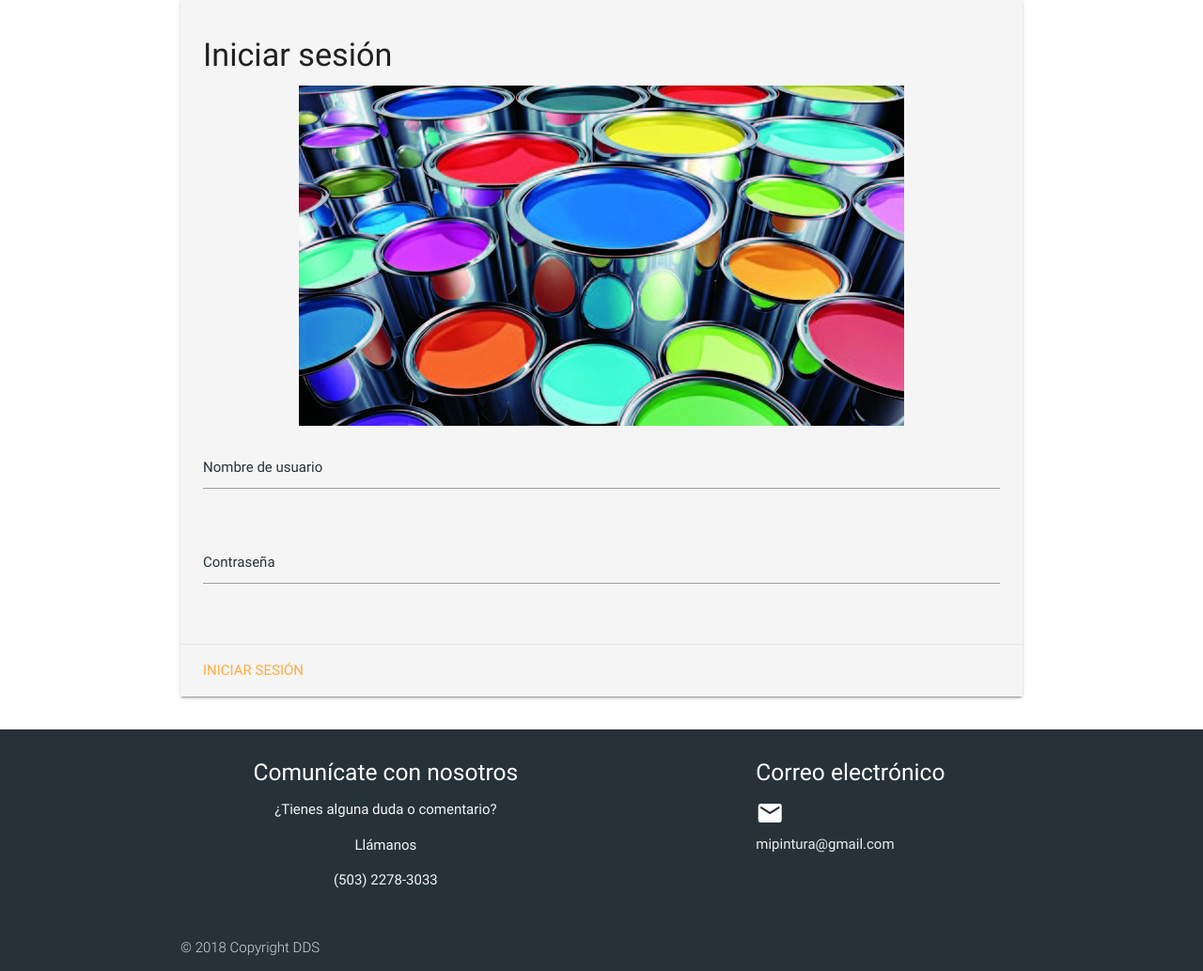
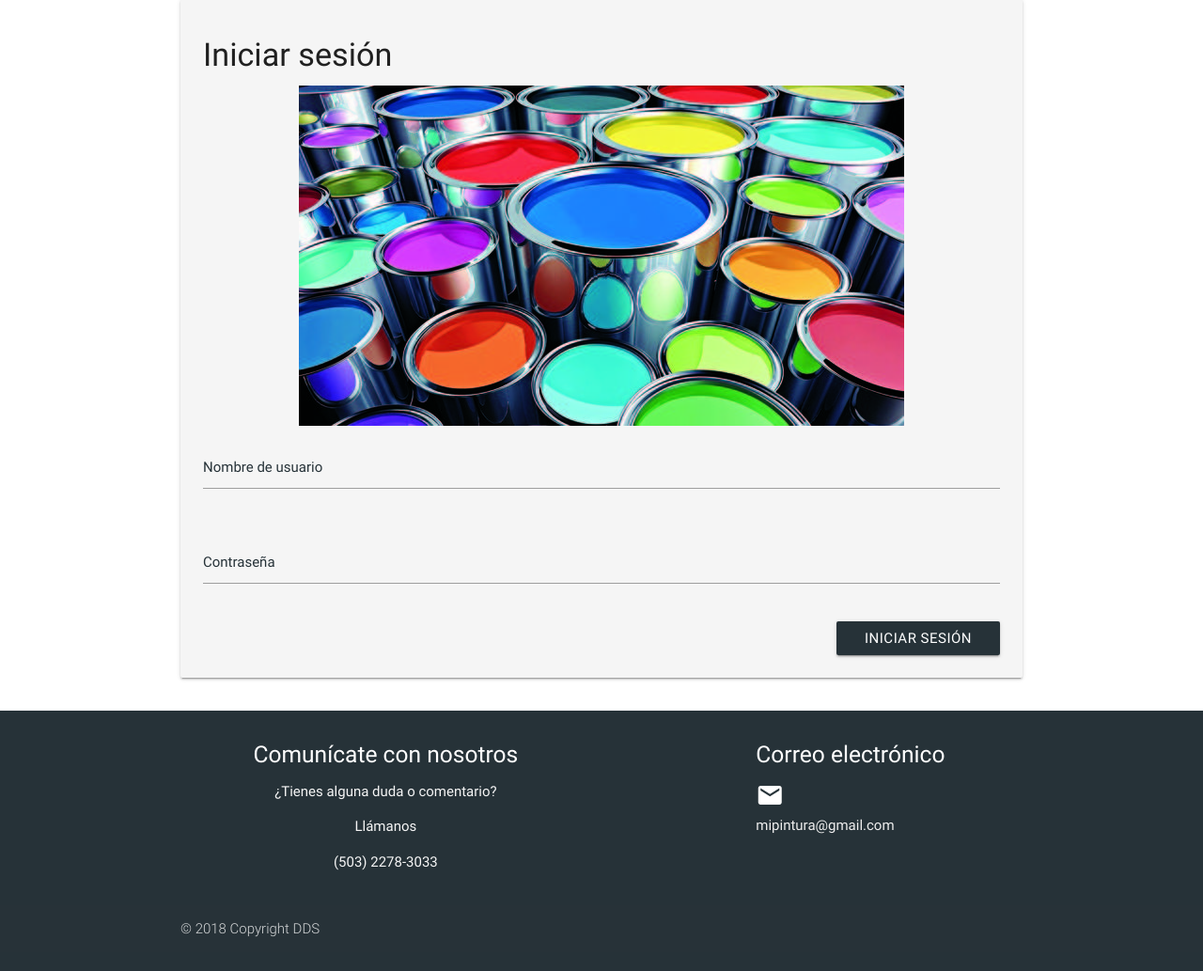
Before and after one commit to AndresK21/Tienda, a PHP site: page /dashboard/inicio.php in a window 1280 px wide. Shown: the part 73-1106 px from the top of the page at 94% size. After the commit the page ends 1070 px from the top, so only its background shows below. Run offline with PHP 8.4, Linux system fonts and the light colour scheme.

Commit message:
Pequeños cambios

```diff
--- a/PinturaSV/controllers/view/footer_public.php
+++ b/PinturaSV/controllers/view/footer_public.php
@@ -3,7 +3,7 @@
         <div class="row">
         <div class="col l6 s12">
             <h5 class="white-text center-align">Comun&iacute;cate con nosotros</h5>
-            <p class="grey-text text-lighten-4 center-align">Tienes alguna duda o comentario&#63;</p>
+            <p class="grey-text text-lighten-4 center-align">&iquest;Tienes alguna duda o comentario&#63;</p>
             <p class="grey-text text-lighten-4 center-align">Ll&aacute;manos</p>
             <p class="grey-text text-lighten-4 center-align">&#40; &#53;&#48;&#51; &#41; &#50;&#50;&#55;&#56; &#45; &#51;&#48;&#51;&#51;</p>
         </div>
--- a/PinturaSV/dashboard/inicio.php
+++ b/PinturaSV/dashboard/inicio.php
@@ -33,9 +33,8 @@
                             <div class="card-content">
                                 <span class="card-title"><h4>Iniciar sesi&oacute;n</h4></span>
                                 <div class="center-align">
-                                    <img class="responsive-img" src="../web/img/pintura.jpg">
-                                </div>
                                 <div class="row">
+                                    <img class="responsive.img" src="../web/img/pintura.jpg">
                                     <div class="input-field col s12">
                                         <input id="usuario" type="text" class="validate">
                                         <label class="blue-grey-text text-darken-4" for="usuario">Nombre de usuario</label>
@@ -48,8 +47,8 @@
                                     </div>
                                 </div>
                             </div>
-                            <div class="card-action blue-grey-text text-darken-4">
-                                <a href="dashboard.php">Iniciar sesi&oacute;n</a>
+                            <div class="right-align">
+                                <a href="dashboard.php" class="btn blue-grey darken-4">Iniciar sesi&oacute;n</a>
                             </div>
                         </div>
                     </div>
```
